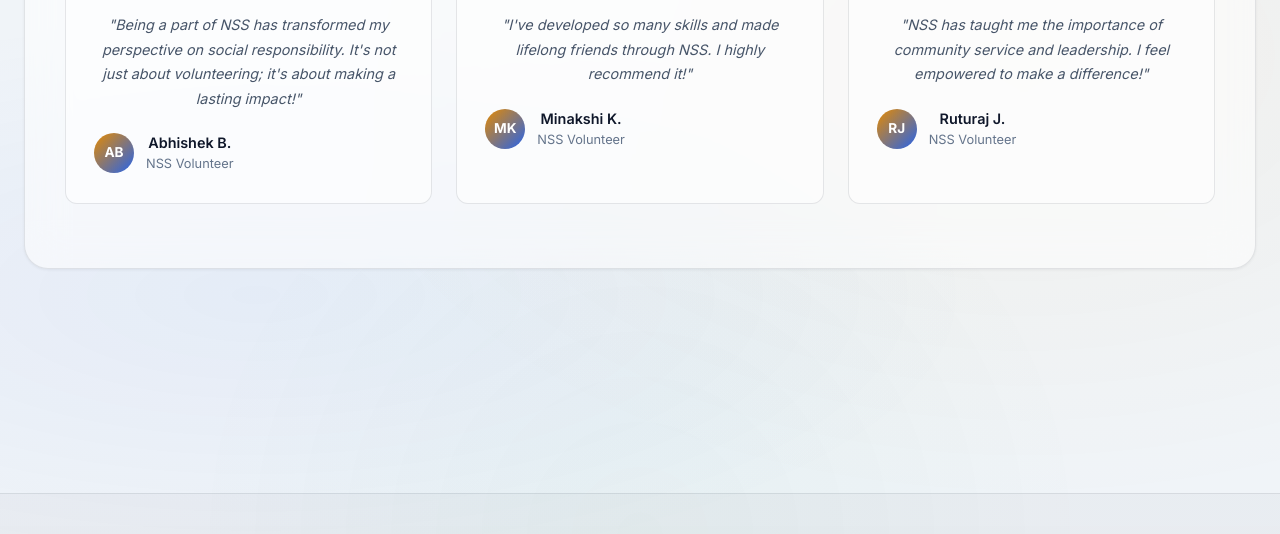
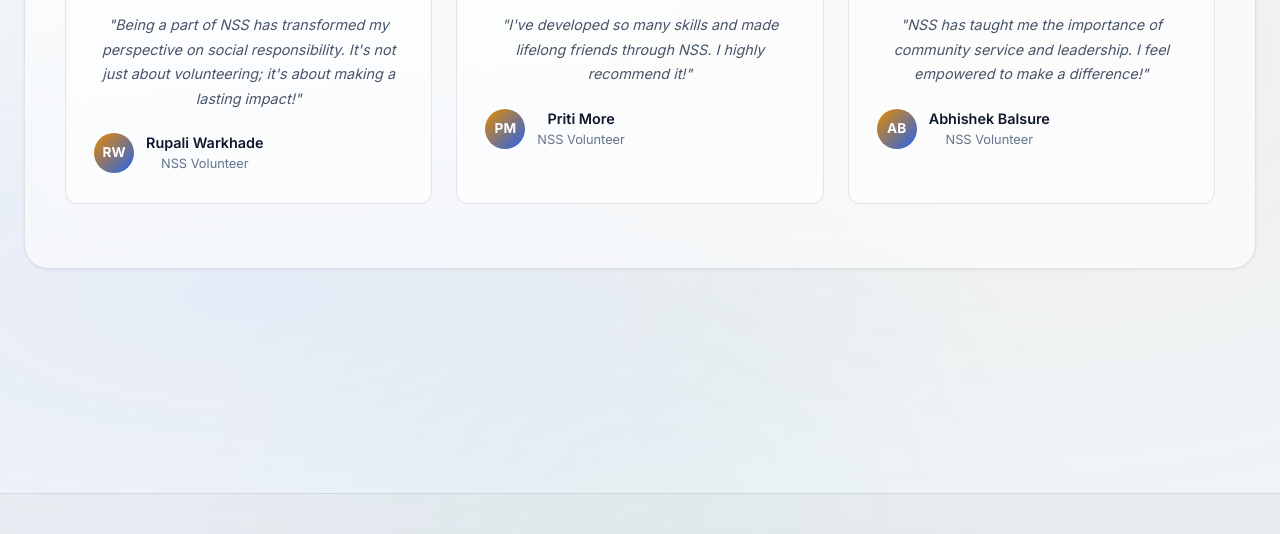
Before and after one commit to abhishek-balsure/NSS-Website, a plain HTML site: page index.html in a window 1280 px wide. Shown: the part 2505-3039 px from the top of the page. Drawn offline with Linux system fonts and the light colour scheme.

Commit message:
Update testimonial authors and avatars in index.html

```diff
--- a/index.html
+++ b/index.html
@@ -524,9 +524,9 @@
                             <blockquote>"Being a part of NSS has transformed my perspective on social responsibility.
                                 It's not just about volunteering; it's about making a lasting impact!"</blockquote>
                             <div class="testimonial-author">
-                                <div class="testimonial-avatar">AB</div>
+                                <div class="testimonial-avatar">RW</div>
                                 <div>
-                                    <div class="name">Abhishek B.</div>
+                                    <div class="name">Rupali Warkhade</div>
                                     <div class="role">NSS Volunteer</div>
                                 </div>
                             </div>
@@ -542,9 +542,9 @@
                             <blockquote>"I've developed so many skills and made lifelong friends through NSS. I highly
                                 recommend it!"</blockquote>
                             <div class="testimonial-author">
-                                <div class="testimonial-avatar">MK</div>
+                                <div class="testimonial-avatar">PM</div>
                                 <div>
-                                    <div class="name">Minakshi K.</div>
+                                    <div class="name">Priti More</div>
                                     <div class="role">NSS Volunteer</div>
                                 </div>
                             </div>
@@ -560,9 +560,9 @@
                             <blockquote>"NSS has taught me the importance of community service and leadership. I feel
                                 empowered to make a difference!"</blockquote>
                             <div class="testimonial-author">
-                                <div class="testimonial-avatar">RJ</div>
+                                <div class="testimonial-avatar">AB</div>
                                 <div>
-                                    <div class="name">Ruturaj J.</div>
+                                    <div class="name">Abhishek Balsure</div>
                                     <div class="role">NSS Volunteer</div>
                                 </div>
                             </div>
```
